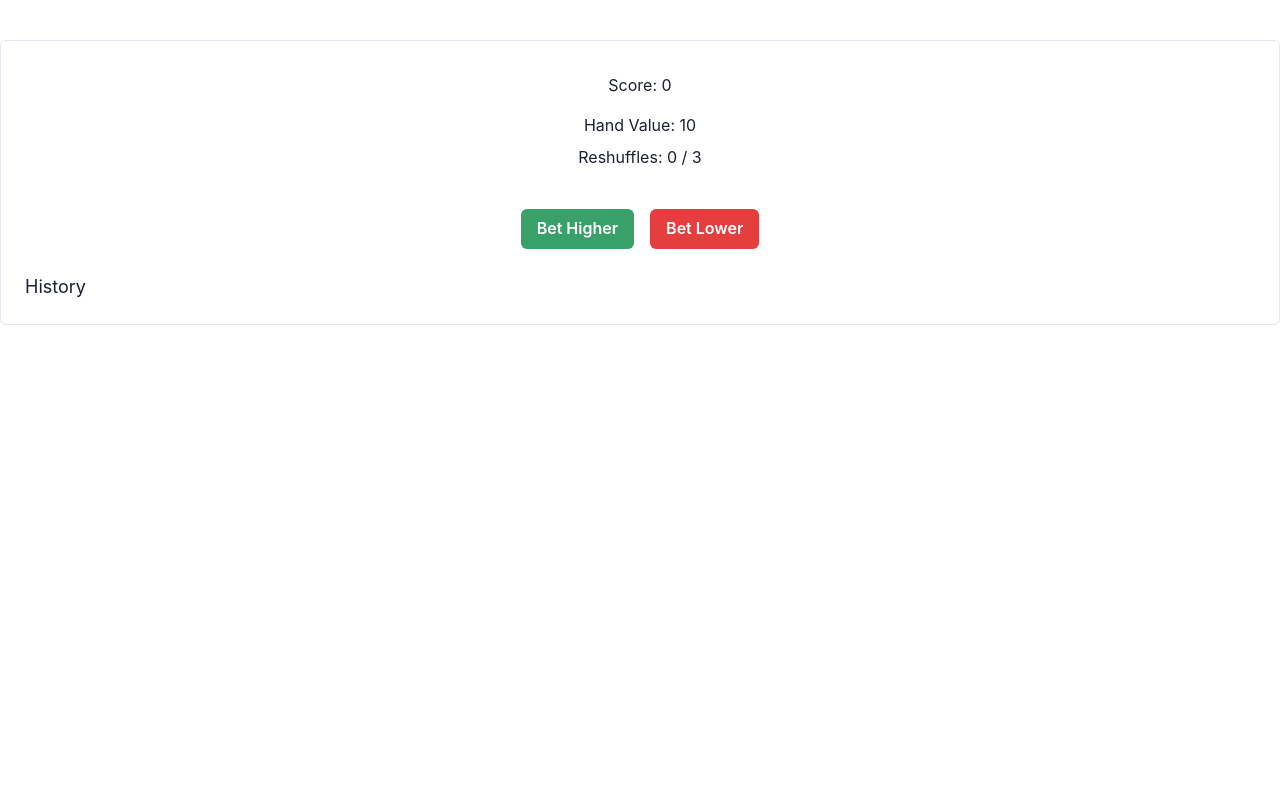
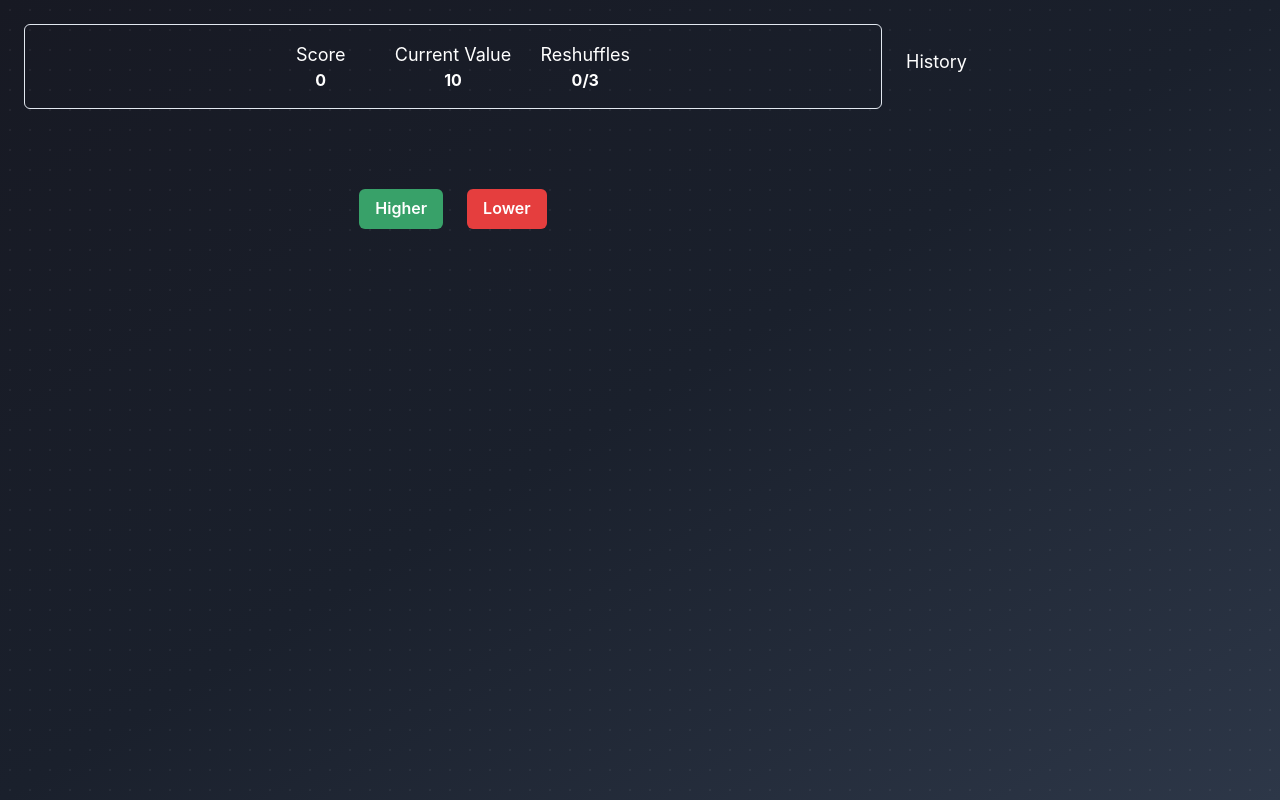
Before and after one commit to AsimAliMurtaza/hand-betting-game, a Next.js app: page /game in a window 1280 px wide. Built offline with nearby package versions, Linux system fonts and the light colour scheme.

Commit message:
ui(gameboard): added new gameboard ui, and landing page ui

```diff
--- a/src/app/game/page.tsx
+++ b/src/app/game/page.tsx
@@ -1,27 +1,17 @@
 "use client";
 
 import { useEffect } from "react";
-import { Button, Box, Text, HStack } from "@chakra-ui/react";
 import { useGameStore } from "@/stores/store";
-import HandView from "@/components/HandView";
-import HistoryView from "@/components/HistoryView";
 import { updateLeaderboard } from "@/utils/leaderboard";
-import Leaderboard from "@/components/Leaderboard";
-import { getLeaderboard } from "@/utils/leaderboard";
+import GameBoard from "@/components/GameBoard";
+import GameOverModal from "@/components/GameOverModal";
 
-const scores = getLeaderboard();
 
 export default function GamePage() {
   const {
     startGame,
-    placeBet,
-    currentHand,
-    currentValue,
     score,
     isGameOver,
-    gameOverReason,
-    reshuffles,
-    history,
   } = useGameStore();
 
   useEffect(() => {
@@ -29,47 +19,15 @@ export default function GamePage() {
   }, [startGame]);
 
   useEffect(() => {
-  if (isGameOver) {
-    updateLeaderboard(score);
-  }
-}, [isGameOver, score]);
-
-  if (isGameOver) {
-    return (
-      <Box p={6} textAlign="center" mt={10} borderWidth="1px" borderRadius="md">
-        <Text fontSize="2xl">Game Over</Text>
-
-        <Text mt={2}>Reason: {gameOverReason}</Text>
-        <Text mt={2}>Final Score: {score}</Text>
-
-        <Leaderboard scores={scores} />
-
-        <Button mt={4} onClick={startGame}>
-          Restart Game
-        </Button>
-      </Box>
-    );
-  }
+    if (isGameOver) {
+      updateLeaderboard(score);
+    }
+  }, [isGameOver, score]);
 
   return (
-    <Box p={6} textAlign="center" mt={10} borderWidth="1px" borderRadius="md">
-      <Text mt={2}>Score: {score}</Text>
-      <Text mt={4}>Hand Value: {currentValue}</Text>
-      <Text mt={2}>Reshuffles: {reshuffles} / 3</Text>
-
-      <HandView hand={currentHand} />
-
-      <HStack mt={6} justify="center" spacing={4}>
-        <Button colorScheme="green" onClick={() => placeBet("higher")}>
-          Bet Higher
-        </Button>
-
-        <Button colorScheme="red" onClick={() => placeBet("lower")}>
-          Bet Lower
-        </Button>
-      </HStack>
-
-      <HistoryView history={history} />
-    </Box>
+    <>
+      <GameBoard />
+      <GameOverModal />
+    </>
   );
 }
--- a/src/app/globals.css
+++ /dev/null
@@ -1,27 +0,0 @@
-@tailwind base;
-@tailwind components;
-@tailwind utilities;
-
-:root {
-  --background: #ffffff;
-  --foreground: #171717;
-}
-
-@media (prefers-color-scheme: dark) {
-  :root {
-    --background: #0a0a0a;
-    --foreground: #ededed;
-  }
-}
-
-body {
-  color: var(--foreground);
-  background: var(--background);
-  font-family: Arial, Helvetica, sans-serif;
-}
-
-@layer utilities {
-  .text-balance {
-    text-wrap: balance;
-  }
-}
--- a/src/app/layout.tsx
+++ b/src/app/layout.tsx
@@ -1,5 +1,6 @@
 import type { Metadata } from "next";
 import { Providers } from "./providers";
+import { Box } from "@chakra-ui/react";
 
 export const metadata: Metadata = {
   title: "Create Next App",
@@ -14,7 +15,30 @@ export default function RootLayout({
   return (
     <html lang="en">
       <body>
-        <Providers>{children}</Providers>
+        <Providers>
+              <Box
+                mx="auto"
+                display="flex"
+                flexDirection="row"
+                justifyContent="center"
+                alignItems="flex-start"
+                gap={10}
+                minH="100vh"
+                bgGradient="linear(to-br, gray.900, gray.800, gray.700)"
+                color="white"
+                position="relative"
+                overflow="hidden"
+              >
+                <Box
+                  position="absolute"
+                  inset={0}
+                  opacity={0.05}
+                  bgImage="radial-gradient(circle, white 1px, transparent 1px)"
+                  bgSize="20px 20px"
+                />
+          {children}
+          </Box>
+          </Providers>
       </body>
     </html>
   );
--- /dev/null
+++ b/src/components/Controls.tsx
@@ -0,0 +1,26 @@
+import { HStack, Button } from "@chakra-ui/react";
+import { useGameStore } from "@/stores/store";
+
+export default function Controls() {
+  const { placeBet, isGameOver } = useGameStore();
+
+  return (
+    <HStack spacing={6} justify="center" mt={4}>
+      <Button
+        colorScheme="green"
+        onClick={() => placeBet("higher")}
+        isDisabled={isGameOver}
+      >
+        Higher
+      </Button>
+
+      <Button
+        colorScheme="red"
+        onClick={() => placeBet("lower")}
+        isDisabled={isGameOver}
+      >
+        Lower
+      </Button>
+    </HStack>
+  );
+}
--- /dev/null
+++ b/src/components/GameBoard.tsx
@@ -0,0 +1,37 @@
+import { Box, VStack, HStack } from "@chakra-ui/react";
+import HandView from "./HandView";
+import Controls from "./Controls";
+import ScorePanel from "./ScorePanel";
+import HistoryView from "./HistoryView";
+import { useGameStore } from "@/stores/store";
+export default function GameBoard() {
+  const { currentHand, history } = useGameStore();
+
+  return (
+    <Box
+      w="100vw"
+      minH="100vh"
+      px={6}
+      py={6}
+      display="flex"
+      gap={6}
+      alignItems="flex-start"
+    >
+      <Box flex="1">
+        <VStack spacing={6} align="stretch">
+          <ScorePanel />
+
+          <HStack justify="center">
+            <HandView hand={currentHand} />
+          </HStack>
+
+          <Controls />
+        </VStack>
+      </Box>
+
+      <Box w="350px" maxH="calc(100vh - 48px)" overflowY="auto" pr={2}>
+        <HistoryView history={history} />
+      </Box>
+    </Box>
+  );
+}
--- /dev/null
+++ b/src/components/GameOverModal.tsx
@@ -0,0 +1,31 @@
+import {
+  Modal,
+  ModalOverlay,
+  ModalContent,
+  ModalHeader,
+  ModalBody,
+  Button,
+  Text,
+} from "@chakra-ui/react";
+import { useGameStore } from "@/stores/store";
+
+export default function GameOverModal() {
+  const { isGameOver, score, startGame } = useGameStore();
+
+  return (
+    <Modal isOpen={isGameOver} onClose={() => {}}>
+      <ModalOverlay />
+      <ModalContent>
+        <ModalHeader>Game Over</ModalHeader>
+
+        <ModalBody>
+          <Text>Final Score: {score}</Text>
+
+          <Button mt={4} onClick={startGame}>
+            Play Again
+          </Button>
+        </ModalBody>
+      </ModalContent>
+    </Modal>
+  );
+}
--- a/src/components/HandView.tsx
+++ b/src/components/HandView.tsx
@@ -4,10 +4,10 @@ import { Tile } from "@/types/types";
 
 export default function HandView({ hand }: { hand: Tile[] }) {
   return (
-    <HStack mt={4} justify="center" spacing={4}>
+    <HStack mt={4} justify="center" spacing={4} wrap="wrap" >
       {hand.map((tile) => (
         <>
-        <TileCard key={tile.id} label={tile.label} />
+        <TileCard key={tile.id} tile={tile} />
         </>
       ))}
     </HStack>
--- a/src/components/HistoryView.tsx
+++ b/src/components/HistoryView.tsx
@@ -22,7 +22,7 @@ export default function HistoryView({
 
           <HStack mt={2}>
             {item.hand.map((tile) => (
-              <TileCard key={tile.id} label={tile.label} />
+          <TileCard key={tile.id} tile={tile} />
             ))}
           </HStack>
         </Box>
--- /dev/null
+++ b/src/components/ScorePanel.tsx
@@ -0,0 +1,32 @@
+import { Box, Text, HStack } from "@chakra-ui/react";
+import { useGameStore } from "@/stores/store";
+import { MAX_RESHUFFLES } from "@/constants/constants";
+
+export default function ScorePanel() {
+  const { score, currentValue, reshuffles } = useGameStore();
+
+  return (
+    <HStack
+      spacing={6}
+      justify="center"
+      p={4}
+      borderWidth="1px"
+      borderRadius="md"
+    >
+      <Box textAlign="center" minWidth="100px">
+        <Text fontSize="lg">Score</Text>
+        <Text fontWeight="bold">{score}</Text>
+      </Box>
+
+      <Box textAlign="center" minWidth="100px">
+        <Text fontSize="lg"> Current Value</Text>
+        <Text fontWeight="bold">{currentValue}</Text>
+      </Box>
+
+      <Box textAlign="center" minWidth="100px">
+        <Text fontSize="lg">Reshuffles</Text>
+        <Text fontWeight="bold">{reshuffles}/{MAX_RESHUFFLES}</Text>
+      </Box>
+    </HStack>
+  );
+}
--- a/src/components/TileCard.tsx
+++ b/src/components/TileCard.tsx
@@ -1,9 +1,73 @@
-import { Box } from "@chakra-ui/react";
+import { Box, Text, VStack } from "@chakra-ui/react";
+import { Tile } from "@/types/types";
 
-export default function TileCard({ label }: { label: string }) {
+export default function TileCard({ tile }: { tile: Tile }) {
+  const getStyles = () => {
+    if (tile.type === "number") {
+      return {
+        bg: "blue.50",
+        borderColor: "blue.400",
+        color: "blue.800",
+      };
+    }
+
+    if (tile.type === "dragon") {
+      return {
+        bg: "red.50",
+        borderColor: "red.400",
+        color: "red.700",
+      };
+    }
+
+    return {
+      bg: "purple.50",
+      borderColor: "purple.400",
+      color: "purple.700",
+    };
+  };
+
+  const styles = getStyles();
+
   return (
-    <Box borderWidth="1px" p={4} borderRadius="md">
-      {label}
+    <Box
+      w="70px"
+      h="100px"
+      borderWidth="2px"
+      borderRadius="lg"
+      bg={styles.bg}
+      borderColor={styles.borderColor}
+      display="flex"
+      alignItems="center"
+      justifyContent="center"
+      boxShadow="md"
+      transition="all 0.2s ease"
+      _hover={{
+        transform: "translateY(-4px) scale(1.05)",
+        boxShadow: "lg",
+      }}
+    >
+      <VStack spacing={0}>
+        <Text fontSize="xs" color="gray.500">
+          {tile.type.toUpperCase()}
+        </Text>
+
+        <Text fontSize="2xl" fontWeight="bold" color={styles.color}>
+          {formatLabel(tile.label)}
+        </Text>
+      </VStack>
     </Box>
   );
 }
+
+function formatLabel(label: string) {
+  // make labels nicer
+  if (label.includes("Dragon")) {
+    return label.replace("Dragon", "🐉");
+  }
+
+  if (label.includes("Wind")) {
+    return label.replace("Wind", "🌬️");
+  }
+
+  return label;
+}
```
Also changed, not shown: src/app/page.tsx (+43 -5 lines).
